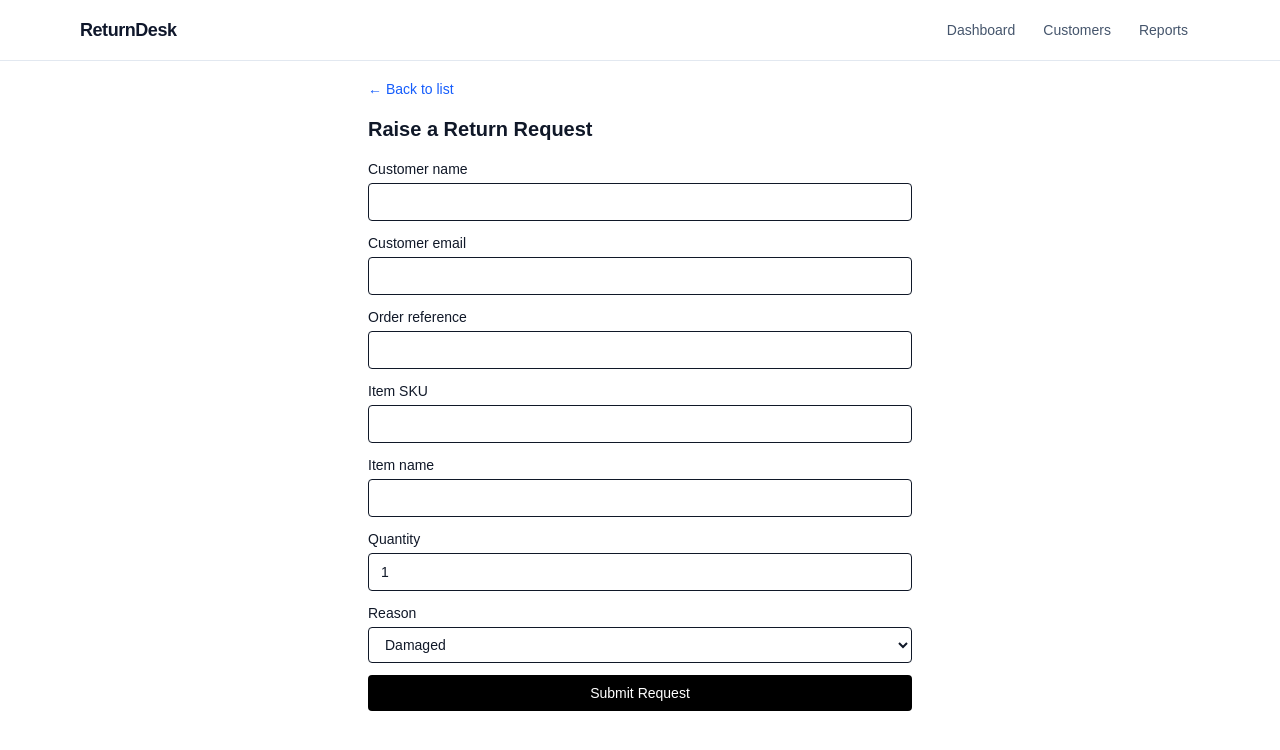
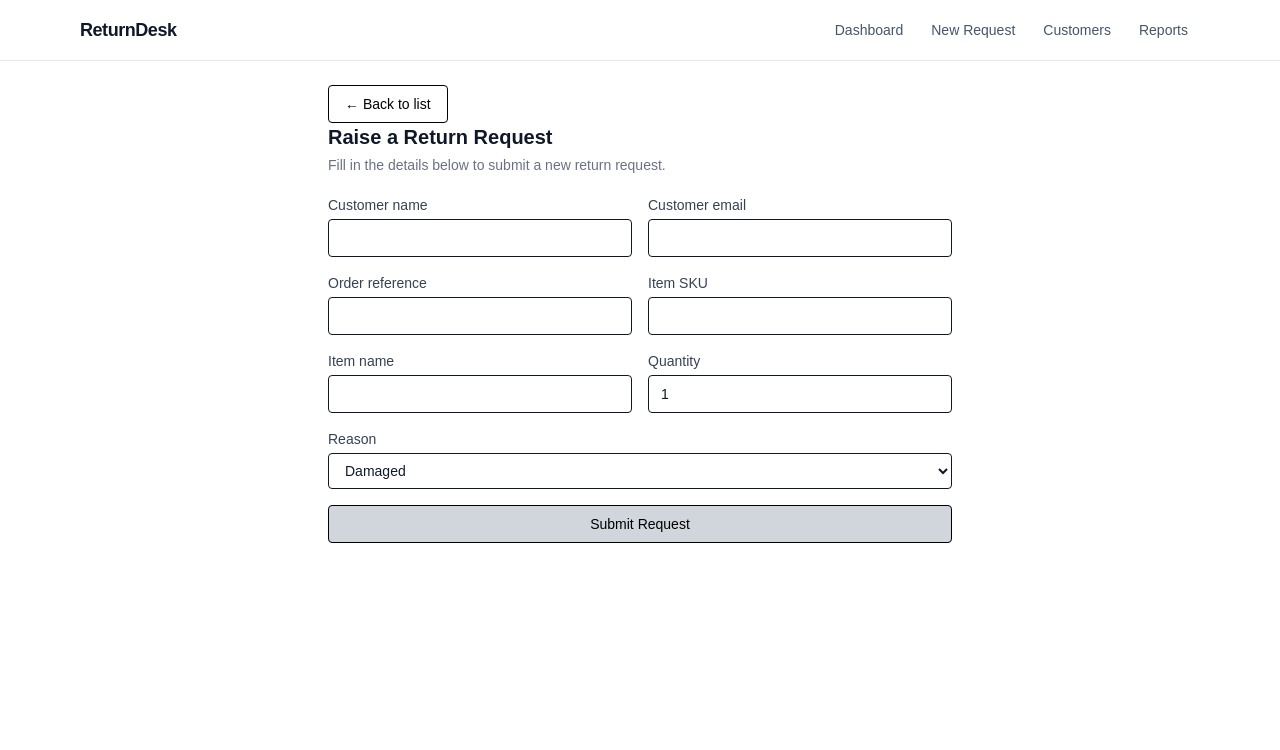
Before and after one commit to sandhya-mehtre/return-desk-frido-assignment, a Next.js app: page /requests/new in a window 1280 px wide. Shown: the top 750 px of the page. Built offline with nearby package versions, Linux system fonts and the light colour scheme.

Commit message:
created new requests as separate page and added its UI. removed it from dashboard.

```diff
--- a/src/app/page.tsx
+++ b/src/app/page.tsx
@@ -56,14 +56,6 @@ export default function HomePage() {
 
   return (
     <main className="max-w-6xl mx-auto p-4">
-      <div className="flex justify-between items-center mb-4">
-        <Link
-  href="/requests/new"
-  className="border-2 border-black text-black px-4 py-2 rounded text-sm font-medium hover:bg-black hover:text-white transition-colors"
->
-  + New Request
-</Link>
-      </div>
 
       {/* Filters */}
       <div className="flex flex-wrap gap-3 mb-4 items-end">
@@ -121,6 +113,8 @@ export default function HomePage() {
       <option value="status:asc">Status</option>
     </select>
   </div>
+
+
 </div>
 
       {/* Table */}
@@ -140,7 +134,7 @@ export default function HomePage() {
                 <th className="p-3">Order</th>
                 <th className="p-3">Reason</th>
                 <th className="p-3">Status</th>
-                <th className="p-3"></th>
+                <th className="p-3">Action</th>
               </tr>
             </thead>
             <tbody>
@@ -151,11 +145,11 @@ export default function HomePage() {
                   <td className="p-3">{r.orderRef}</td>
                   <td className="p-3">{r.reason}</td>
                   <td className="p-3"><StatusBadge status={r.status} /></td>
-                  <td className="p-3 text-right">
+                  <td className="p-3">
   <Link
     href={`/requests/${r.id}`}
-    className="border border-gray-300 rounded px-3 py-1 text-xs hover:bg-gray-50"
-  >
+    className="border-1 border-black text-black px-4 py-2 rounded text-sm disabled:opacity-40 font-medium hover:bg-black hover:text-white transition-colors cursor-pointer"
+    >
     View
   </Link>
 </td>
@@ -175,14 +169,15 @@ export default function HomePage() {
           <button
             disabled={page <= 1}
             onClick={() => setPage((p) => p - 1)}
-            className="border rounded px-3 py-1 disabled:opacity-40 hover:bg-gray-50 cursor-pointer"
+            className="border-1 border-black text-black px-4 py-2 rounded text-sm disabled:opacity-40 font-medium hover:bg-black hover:text-white transition-colors cursor-pointer"
           >
             Prev
           </button>
           <button
             disabled={page >= totalPages}
             onClick={() => setPage((p) => p + 1)}
-            className="border rounded px-3 py-1 disabled:opacity-40 hover:bg-gray-50 cursor-pointer"
+            className="border-1 border-black text-black px-4 py-2 rounded text-sm disabled:opacity-40 font-medium hover:bg-black hover:text-white transition-colors cursor-pointer"
+
           >
             Next
           </button>
--- a/src/app/requests/new/page.tsx
+++ b/src/app/requests/new/page.tsx
@@ -29,18 +29,21 @@ export default function NewRequestPage() {
   const [reason, setReason] = useState<ReturnReason>("Damaged");
   const [error, setError] = useState("");
 
+  const qtyNum = Number(quantity);
+  const isValid =
+    customerName.trim() !== "" &&
+    customerEmail.trim() !== "" &&
+    orderRef.trim() !== "" &&
+    itemSku.trim() !== "" &&
+    itemName.trim() !== "" &&
+    qtyNum >= 1;
+
   function handleSubmit(e: React.FormEvent) {
     e.preventDefault();
     setError("");
 
-    if (!customerName.trim() || !customerEmail.trim() || !orderRef.trim() || !itemSku.trim() || !itemName.trim()) {
+    if (!isValid) {
       setError("All fields are required.");
-      return;
-    }
-
-    const qty = Number(quantity);
-    if (!qty || qty < 1) {
-      setError("Quantity must be at least 1.");
       return;
     }
 
@@ -58,7 +61,7 @@ export default function NewRequestPage() {
       orderRef: orderRef.trim(),
       itemSku: itemSku.trim(),
       itemName: itemName.trim(),
-      quantity: qty,
+      quantity: qtyNum,
       reason,
     });
 
@@ -70,79 +73,96 @@ export default function NewRequestPage() {
   }
 
   return (
-    <main className="max-w-xl mx-auto p-4">
-      <button onClick={() => router.push("/")} className="text-sm text-blue-600 mb-4">
+    <main className="max-w-2xl mx-auto p-6">
+      <button
+        onClick={() => router.push("/")}
+        className="border-1 border-black text-black px-4 py-2 rounded text-sm font-medium hover:bg-black hover:text-white transition-colors cursor-pointer"
+      >
         ← Back to list
       </button>
 
-      <h1 className="text-xl font-bold mb-4">Raise a Return Request</h1>
+      <h1 className="text-xl font-bold mb-1">Raise a Return Request</h1>
+      <p className="text-sm text-gray-500 mb-5">
+        Fill in the details below to submit a new return request.
+      </p>
 
       {error && (
-        <div className="bg-red-50 text-red-700 text-sm p-3 rounded mb-4">{error}</div>
+        <div className="bg-red-50 text-red-700 text-sm p-3 rounded border border-red-200 mb-4">
+          {error}
+        </div>
       )}
 
-      <form onSubmit={handleSubmit} className="space-y-3">
+      <form onSubmit={handleSubmit} className="space-y-4">
+        <div className="grid grid-cols-2 gap-4">
           <div>
-          <label className="block text-sm mb-1">Customer name</label>
+            <label className="block text-sm font-medium text-gray-700 mb-1">Customer name</label>
             <input
               type="text"
               value={customerName}
               onChange={(e) => setCustomerName(e.target.value)}
-            className="border rounded px-3 py-2 text-sm w-full"
+              className="border rounded px-3 py-2 text-sm w-full focus:outline-none focus:ring-2 focus:ring-black/10 focus:border-gray-400"
             />
           </div>
           <div>
-          <label className="block text-sm mb-1">Customer email</label>
+            <label className="block text-sm font-medium text-gray-700 mb-1">Customer email</label>
             <input
               type="email"
               value={customerEmail}
               onChange={(e) => setCustomerEmail(e.target.value)}
-            className="border rounded px-3 py-2 text-sm w-full"
+              className="border rounded px-3 py-2 text-sm w-full focus:outline-none focus:ring-2 focus:ring-black/10 focus:border-gray-400"
             />
           </div>
+        </div>
+
+        <div className="grid grid-cols-2 gap-4">
           <div>
-          <label className="block text-sm mb-1">Order reference</label>
+            <label className="block text-sm font-medium text-gray-700 mb-1">Order reference</label>
             <input
               type="text"
               value={orderRef}
               onChange={(e) => setOrderRef(e.target.value)}
-            className="border rounded px-3 py-2 text-sm w-full"
+              className="border rounded px-3 py-2 text-sm w-full focus:outline-none focus:ring-2 focus:ring-black/10 focus:border-gray-400"
             />
           </div>
           <div>
-          <label className="block text-sm mb-1">Item SKU</label>
+            <label className="block text-sm font-medium text-gray-700 mb-1">Item SKU</label>
             <input
               type="text"
               value={itemSku}
               onChange={(e) => setItemSku(e.target.value)}
-            className="border rounded px-3 py-2 text-sm w-full"
+              className="border rounded px-3 py-2 text-sm w-full focus:outline-none focus:ring-2 focus:ring-black/10 focus:border-gray-400"
             />
           </div>
-        <div>
-          <label className="block text-sm mb-1">Item name</label>
+        </div>
+
+        <div className="grid grid-cols-2 gap-4">
+          <div className="col-span-1">
+            <label className="block text-sm font-medium text-gray-700 mb-1">Item name</label>
             <input
               type="text"
               value={itemName}
               onChange={(e) => setItemName(e.target.value)}
-            className="border rounded px-3 py-2 text-sm w-full"
+              className="border rounded px-3 py-2 text-sm w-full focus:outline-none focus:ring-2 focus:ring-black/10 focus:border-gray-400"
             />
           </div>
           <div>
-          <label className="block text-sm mb-1">Quantity</label>
+            <label className="block text-sm font-medium text-gray-700 mb-1">Quantity</label>
             <input
               type="number"
               min={1}
               value={quantity}
               onChange={(e) => setQuantity(e.target.value)}
-            className="border rounded px-3 py-2 text-sm w-full"
+              className="border rounded px-3 py-2 text-sm w-full focus:outline-none focus:ring-2 focus:ring-black/10 focus:border-gray-400"
             />
           </div>
+        </div>
+
         <div>
-          <label className="block text-sm mb-1">Reason</label>
+          <label className="block text-sm font-medium text-gray-700 mb-1">Reason</label>
           <select
             value={reason}
             onChange={(e) => setReason(e.target.value as ReturnReason)}
-            className="border rounded px-3 py-2 text-sm w-full"
+            className="border rounded px-3 py-2 text-sm w-full focus:outline-none focus:ring-2 focus:ring-black/10 focus:border-gray-400"
           >
             {REASONS.map((r) => (
               <option key={r} value={r}>{r}</option>
@@ -152,7 +172,8 @@ export default function NewRequestPage() {
 
         <button
           type="submit"
-          className="bg-black text-white px-4 py-2 rounded text-sm w-full"
+          disabled={!isValid}
+          className="border-1 border-black text-black px-4 py-2 rounded w-full text-sm font-medium hover:bg-black hover:text-white transition-colors cursor-pointer disabled:bg-gray-300 disabled:cursor-not-allowed"
         >
           Submit Request
         </button>
--- a/src/components/Navbar.tsx
+++ b/src/components/Navbar.tsx
@@ -18,6 +18,12 @@ export default function Navbar() {
             Dashboard
           </Link>
           <Link
+            href="/requests/new"
+            className="px-3 py-1.5 rounded-md text-slate-600 hover:text-slate-900 hover:bg-slate-100 transition-colors"
+          >
+            New Request
+          </Link>
+          <Link
             href="/customers"
             className="px-3 py-1.5 rounded-md text-slate-600 hover:text-slate-900 hover:bg-slate-100 transition-colors"
           >
```
Lines whose indentation alone changed are shown as unchanged.
